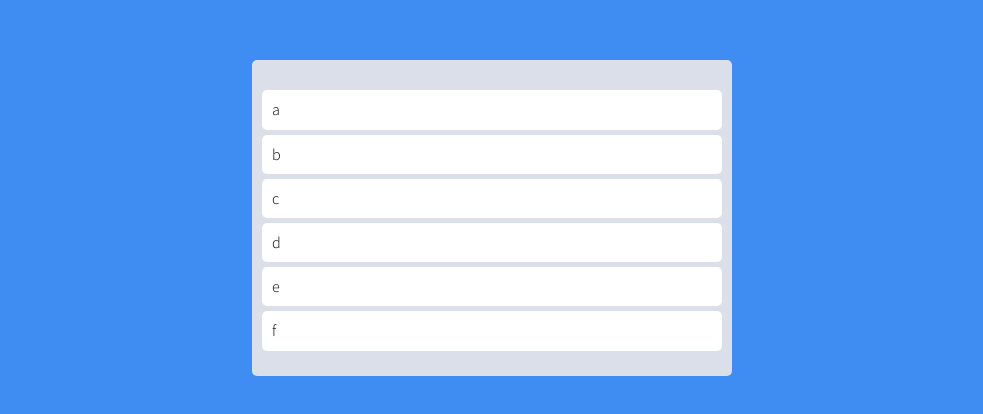
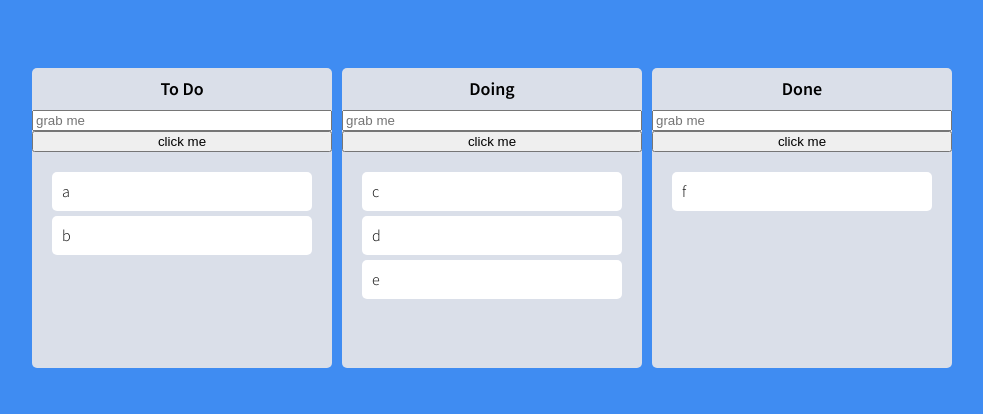
Before and after one commit to crdrst777/trello-clone, a React (Create React App) app: page / in a window 1280 px wide. Shown: the part 182-596 px from the top of the page, without its empty margins (148-1131 px from the left). Built offline with nearby package versions, Linux system fonts and the light colour scheme.

Commit message:
feat: react-beautiful-dnd css 수정

```diff
--- a/src/App.tsx
+++ b/src/App.tsx
@@ -1,8 +1,8 @@
-import { DragDropContext, Droppable, DropResult } from "react-beautiful-dnd";
+import { DragDropContext, DropResult } from "react-beautiful-dnd";
 import { useRecoilState } from "recoil";
 import styled from "styled-components";
 import { toDoState } from "./atom";
-import DraggableCard from "./components/DraggableCard";
+import Board from "./components/Board";
 
 function App() {
   const [toDos, setToDos] = useRecoilState(toDoState);
@@ -10,14 +10,44 @@
   // onDragEnd함수는 드래그를 끝낸 시점에 불려진다.
   // 원래 있던 위치(source.index)에서 지우고, 이동한 위치(destination.index)에 추가한다.
   // x.splice(0, 1) -> index 0으로 가서 1개의 요소를 삭제
-  const onDragEnd = ({ draggableId, destination, source }: DropResult) => {
+  const onDragEnd = (info: DropResult) => {
+    console.log(info);
+    const { draggableId, destination, source } = info;
     if (!destination) return; // 드래그했다가 다시 제자리에 놓으면 걍 리턴한다.
-    setToDos((oldToDos) => {
-      const copyToDos = [...oldToDos];
-      copyToDos.splice(source.index, 1);
-      copyToDos.splice(destination?.index, 0, draggableId);
-      return copyToDos;
-    });
+
+    // 동일한 보드 안에서 움직이는 경우
+    if (destination?.droppableId === source.droppableId) {
+      // 1.수정이 일어난 보드[]만 복사한다. (allBoards객체 안의 source.droppableId를 가져온다.) (droppableId는 Doing이나 Done같은거임)
+      // 2.그 복사본을 기존 보드들 옆에 붙여준다.
+      setToDos((allBoards) => {
+        const boardCopy = [...allBoards[source.droppableId]];
+        boardCopy.splice(source.index, 1);
+        boardCopy.splice(destination?.index, 0, draggableId);
+        return {
+          ...allBoards, // 기존 보드들
+          [source.droppableId]: boardCopy, // 변형된 복사본
+        };
+        // 객체 안에서 키 값이 중복된 프로퍼티는 마지막에 선언된 프로퍼티를 사용하기 때문에 저렇게 넣어줘도 상관없는 것임.
+        // key값에 변수값을 넣으려면 대괄호[]를 써야함. (ES6: Computed property name)
+      });
+    }
+
+    // 다른 보드를 넘나들며 움직이는 경우
+    if (destination?.droppableId !== source.droppableId) {
+      // 1. 움직임이 시작된 보드, 움직임이 끝난 보드를 각각 복사
+      // 2. sourceBoard에서 draggableId을 삭제, targetBoard에는 draggableId을 추가
+      setToDos((allBoards) => {
+        const sourceBoard = [...allBoards[source.droppableId]];
+        const destinationBoard = [...allBoards[destination.droppableId]];
+        sourceBoard.splice(source.index, 1);
+        destinationBoard.splice(destination?.index, 0, draggableId);
+        return {
+          ...allBoards,
+          [source.droppableId]: sourceBoard,
+          [destination.droppableId]: destinationBoard,
+        };
+      });
+    }
   };
 
   return (
@@ -25,17 +55,10 @@
       <DragDropContext onDragEnd={onDragEnd}>
         <Wrapper>
           <Boards>
-            <Droppable droppableId="one">
-              {(magic) => (
-                <Board ref={magic.innerRef} {...magic.droppableProps}>
-                  {toDos.map((toDo, index) => (
-                    <DraggableCard key={toDo} toDo={toDo} index={index} />
-                  ))}
-                  {magic.placeholder}
-                  {/* Draggable 엘리먼트를 드래그하는 동안 position: fixed(영역을 고정시킴)를 적용함. (Droppable 리스트가 작아지는 것을 방지) */}
-                </Board>
-              )}
-            </Droppable>
+            {/* Object.keys()는 object가 가진 key만 array로 뽑아줌 */}
+            {Object.keys(toDos).map((boardId) => (
+              <Board key={boardId} boardId={boardId} toDos={toDos[boardId]} />
+            ))}
           </Boards>
         </Wrapper>
       </DragDropContext>
@@ -47,24 +70,19 @@
 
 const Wrapper = styled.div`
   display: flex;
-  max-width: 480px;
-  width: 100%;
+  width: 100vw;
   margin: 0 auto;
   justify-content: center;
   align-items: center;
   height: 100vh;
-  /* background-color: beige; */
 `;
 
 const Boards = styled.div`
   display: grid;
+  display: flex;
+  justify-content: center;
+  align-items: flex-start; // ?
   width: 100%;
-  grid-template-columns: repeat(1, 1fr);
+  gap: 10px;
+  grid-template-columns: repeat(3, 1fr);
 `;
-
-const Board = styled.div`
-  padding: 30px 10px 20px 10px;
-  background-color: ${(props) => props.theme.boardColor};
-  border-radius: 5px;
-  min-height: 200px;
-`;
--- a/src/atom.tsx
+++ b/src/atom.tsx
@@ -1,6 +1,19 @@
 import { atom } from "recoil";
 
-export const toDoState = atom({
+interface IToDoState {
+  [key: string]: string[];
+}
+
+export const toDoState = atom<IToDoState>({
   key: "toDo",
-  default: ["a", "b", "c", "d", "e", "f"],
+  default: {
+    "To Do": ["a", "b"],
+    Doing: ["c", "d", "e"],
+    Done: ["f"],
+  },
 });
+
+// to_do: ["a", "b"],
+// diing: ["c", "d", "e"],
+// done: ["f"],
+// 이렇게 지정해주면 유저가 보드를 더 추가했을시 에러남. 그래서 확장성을 위해 타입을 저렇게 만들었음.
--- /dev/null
+++ b/src/components/Board.tsx
@@ -0,0 +1,82 @@
+import { useRef } from "react";
+import { Droppable } from "react-beautiful-dnd";
+import styled from "styled-components";
+import DraggableCard from "./DraggableCard";
+
+interface IBoardProps {
+  toDos: string[];
+  boardId: string;
+}
+
+interface IAreaProps {
+  isDraggingOver: boolean;
+  isDraggingFromThis: boolean;
+}
+
+const Board = ({ toDos, boardId }: IBoardProps) => {
+  const inputRef = useRef<HTMLInputElement>(null); // 타입 지정해줘야함. <HTMLInputElement>
+  const onClick = () => {
+    inputRef.current?.focus(); // 버튼을 누르면 input이 활성화됨.
+    setTimeout(() => {
+      inputRef.current?.blur(); // focus됐던게 5초 후에 풀림.
+    }, 5000);
+  };
+
+  return (
+    <>
+      <Wrapper>
+        <Title>{boardId}</Title>
+        <input ref={inputRef} placeholder="grab me" />
+        <button onClick={onClick}>click me</button>
+        <Droppable droppableId={boardId}>
+          {(magic, snapshot) => (
+            <Area
+              isDraggingOver={snapshot.isDraggingOver} // 보드 위로 올라왔는지 여부 boolean
+              isDraggingFromThis={Boolean(snapshot.draggingFromThisWith)} // string이든 뭐든 존재하기만하면 true로
+              ref={magic.innerRef}
+              {...magic.droppableProps}
+            >
+              {toDos.map((toDo, index) => (
+                <DraggableCard key={toDo} toDo={toDo} index={index} />
+              ))}
+              {magic.placeholder}
+              {/* Draggable 엘리먼트를 드래그하는 동안 position: fixed(영역을 고정시킴)를 적용함. (Droppable 리스트가 작아지는 것을 방지) */}
+            </Area>
+          )}
+        </Droppable>
+      </Wrapper>
+    </>
+  );
+};
+
+export default Board;
+
+const Wrapper = styled.div`
+  width: 300px;
+  padding-top: 10px;
+  background-color: ${(props) => props.theme.boardColor};
+  border-radius: 5px;
+  min-height: 300px;
+  display: flex;
+  flex-direction: column;
+`;
+
+const Title = styled.h2`
+  text-align: center;
+  font-weight: 600;
+  margin-bottom: 10px;
+  font-size: 18px;
+`;
+
+const Area = styled.div<IAreaProps>`
+  background-color: ${(props) =>
+    props.isDraggingOver
+      ? "#dfe6e9"
+      : props.isDraggingFromThis
+      ? "#b2bec3" // 드래그해서 떠날 때면 회색으로
+      : "transparent"}; // 투명
+
+  flex-grow: 1;
+  transition: background-color 0.3s ease-in-out;
+  padding: 20px;
+`;
--- a/src/components/DraggableCard.tsx
+++ b/src/components/DraggableCard.tsx
@@ -1,3 +1,4 @@
+import React from "react";
 import { Draggable } from "react-beautiful-dnd";
 import styled from "styled-components";
 
@@ -7,12 +8,15 @@
 }
 
 const DraggableCard = ({ toDo, index }: IDraggableCardProps) => {
+  console.log(toDo, "has been rendered");
+
   return (
     <>
       <Draggable key={toDo} draggableId={toDo} index={index}>
         {/* 여기서 key는 draggableId와 동일하게 */}
-        {(magic) => (
+        {(magic, snapshot) => (
           <Card
+            isDragging={snapshot.isDragging} // 드래깅 중인지 여부
             ref={magic.innerRef}
             {...magic.dragHandleProps}
             {...magic.draggableProps}
@@ -25,11 +29,15 @@
   );
 };
 
-export default DraggableCard;
+export default React.memo(DraggableCard);
+// prop(toDo, index)이 바뀌지 않는다면 제발 DraggableCard컴포넌트는 랜더링 하지 말라고 함.
 
-const Card = styled.div`
+const Card = styled.div<{ isDragging: boolean }>`
   padding: 10px;
   margin-bottom: 5px;
-  background-color: ${(props) => props.theme.cardColor};
+  background-color: ${(props) =>
+    props.isDragging ? "#74b9ff" : props.theme.cardColor};
   border-radius: 5px;
+  box-shadow: ${(props) =>
+    props.isDragging ? "0px 2px 7px rgba(0,0,0,0.3)" : "none"};
 `;
--- a/src/index.tsx
+++ b/src/index.tsx
@@ -1,4 +1,3 @@
-import React from "react";
 import ReactDOM from "react-dom/client";
 import { RecoilRoot } from "recoil";
 import { createGlobalStyle, ThemeProvider } from "styled-components";
```
